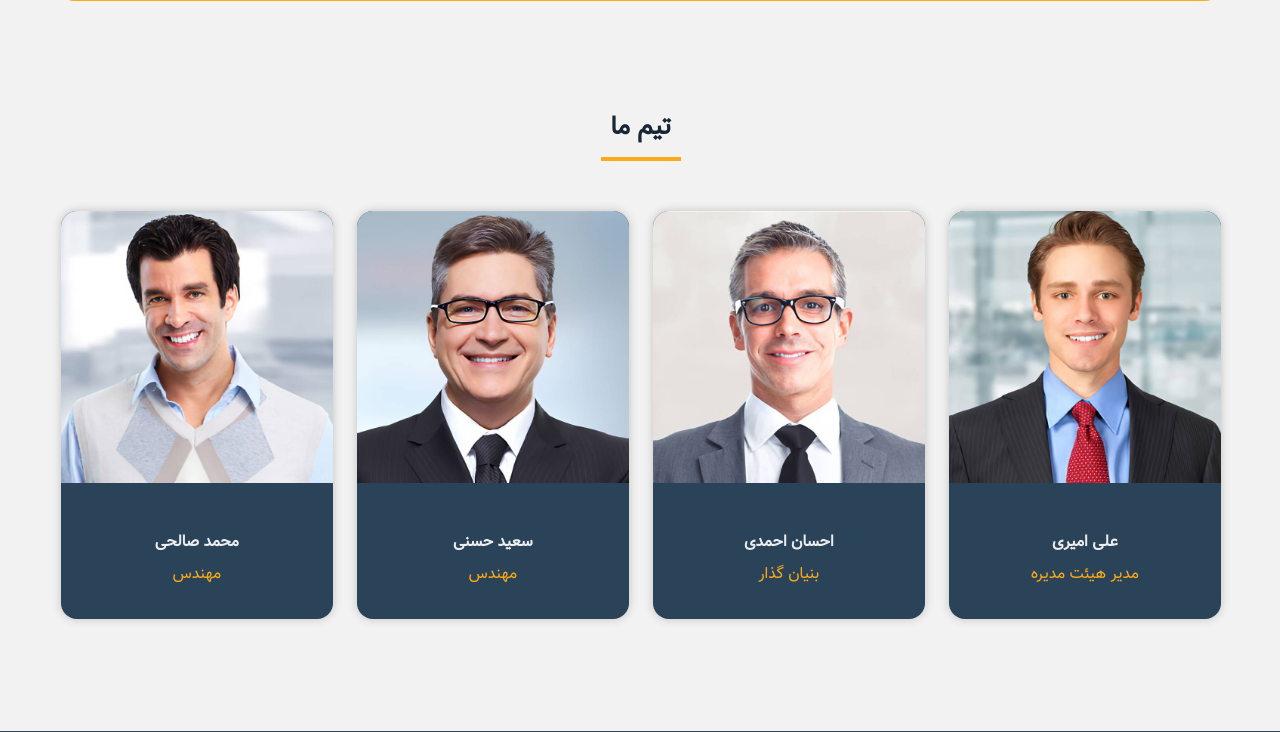
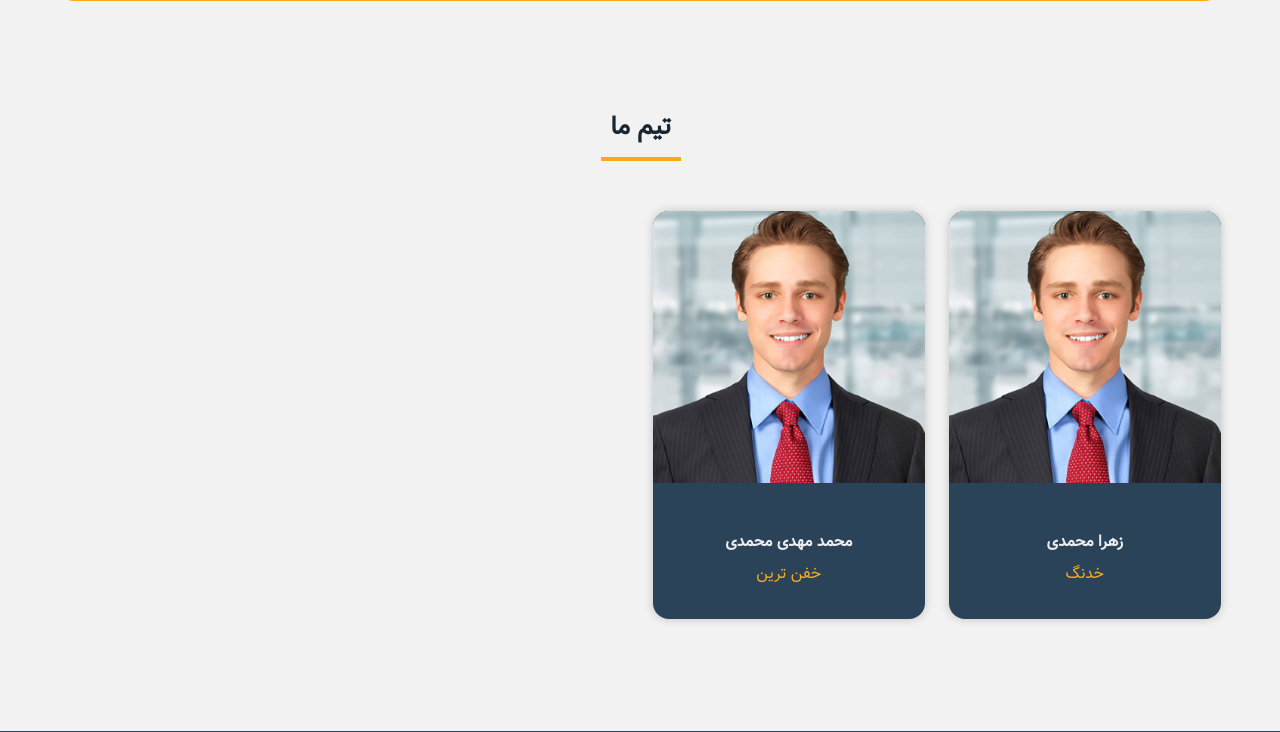
Before and after one commit to mhdimohammadi/sharif_backend, a Django app: page / in a window 1280 px wide. Shown: the part 3240-3972 px from the top of the page. Run offline with Django 5.2, Linux system fonts and the light colour scheme; data comes from the database, SQL or seed files in the repository; both versions use the stored data as it was after the commit; some libraries are stand-ins or nearby versions; some web fonts are replaced.

Commit message:
added team view and inserted team in team.html and index.html

```diff
--- a/home/templates/index.html
+++ b/home/templates/index.html
@@ -310,14 +310,16 @@
       <div class="r-container">
         <h3 class="title">تیم ما</h3>
         <div class="row row-cols-1 row-cols-sm-2 row-cols-md-2 row-cols-lg-4 g-4">
+
+          {% for member in team_members %}
           <div class="col">
             <div class="card position-relative">
 
-              <figure> <img src="{% static "images/team-1.jpg" %}" class="card-img-top" alt="image-team"></figure>
+              <figure> <img src="{{ member.default_image_fallback }}" class="card-img-top" alt="image-team"></figure>
 
               <div class="card-body">
-                <p class="card-title">علی امیری</p>
-                <p class="card-text">مدیر هیئت مدیره</p>
+                <p class="card-title">{{ member.name }}</p>
+                <p class="card-text">{{ member.speciality }}</p>
                 <div class=" ">
                   <ul class=" social-header-top social-team d-flex justify-content-center align-content-center ">
                     <a href="">
@@ -338,86 +340,8 @@
               </div>
             </div>
           </div>
-          <div class="col">
-            <div class="card position-relative">
+          {% endfor %}
 
-              <figure><img src="{% static "images/team-2.jpg" %}" class="card-img-top" alt="image-team"></figure>
-
-              <div class="card-body">
-                <p class="card-title">احسان احمدی</p>
-                <p class="card-text">بنیان گذار</p>
-                <div class="text-warning  ">
-                  <ul class=" social-header-top social-team d-flex justify-content-center align-content-center ">
-                    <a href="">
-                      <li><i class="fa-brands fa-whatsapp"></i></li>
-                    </a>
-                    <a href="">
-                      <li><i class="fa-brands fa-instagram"></i></li>
-                    </a>
-                    <a href="">
-                      <li><i class="fa-brands fa-linkedin-in"></i></li>
-                    </a>
-                    <a href="">
-                      <li><i class="fa-brands fa-facebook-f"></i></li>
-                    </a>
-
-                  </ul>
-                </div>
-              </div>
-            </div>
-          </div>
-          <div class="col">
-            <div class="card position-relative">
-              <figure><img src="{% static "images/team-3.jpg" %}" class="card-img-top" alt="image-team"></figure>
-              <div class="card-body ">
-                <p class="card-title">سعید حسنی</p>
-                <p class="card-text">مهندس</p>
-                <div class="text-warning   ">
-                  <ul class=" social-header-top social-team d-flex justify-content-center align-content-center ">
-                    <a href="">
-                      <li><i class="fa-brands fa-whatsapp"></i></li>
-                    </a>
-                    <a href="">
-                      <li><i class="fa-brands fa-instagram"></i></li>
-                    </a>
-                    <a href="">
-                      <li><i class="fa-brands fa-linkedin-in"></i></li>
-                    </a>
-                    <a href="">
-                      <li><i class="fa-brands fa-facebook-f"></i></li>
-                    </a>
-
-                  </ul>
-                </div>
-              </div>
-            </div>
-          </div>
-          <div class="col">
-            <div class="card position-relative">
-              <figure><img src="{% static "images/team-4.jpg" %}" class="card-img-top" alt="image-team"></figure>
-              <div class="card-body ">
-                <p class="card-title">محمد صالحی</p>
-                <p class="card-text">مهندس</p>
-                <div class="text-warning  ">
-                  <ul class=" social-header-top social-team d-flex justify-content-center align-content-center ">
-                    <a href="">
-                      <li><i class="fa-brands fa-whatsapp"></i></li>
-                    </a>
-                    <a href="">
-                      <li><i class="fa-brands fa-instagram"></i></li>
-                    </a>
-                    <a href="">
-                      <li><i class="fa-brands fa-linkedin-in"></i></li>
-                    </a>
-                    <a href="">
-                      <li><i class="fa-brands fa-facebook-f"></i></li>
-                    </a>
-
-                  </ul>
-                </div>
-              </div>
-            </div>
-          </div>
         </div>
       </div>
     </section>
--- a/home/templates/index2.html
+++ b/home/templates/index2.html
@@ -709,7 +709,7 @@
           <div class="col">
             <div class="card position-relative">
 
-              <figure> <img src="{% static "images/team-1.jpg" %}" class="card-img-top" alt="image-team"></figure>
+              <figure> <img src="{% static "images/default_pfp.jpg" %}" class="card-img-top" alt="image-team"></figure>
 
               <div class="card-body">
                 <p class="card-title">علی امیری</p>
--- a/home/views/index.py
+++ b/home/views/index.py
@@ -1,8 +1,15 @@
 from django.shortcuts import render
-from home.models import HomeModel
+from team.models import  TeamModel
 
 
 
 
 def index(request):
-    return render(request,"index.html")
+
+    team_members = TeamModel.objects.filter(is_active=True).order_by('-priority')[:4]
+
+    context = {
+        "team_members": team_members
+    }
+
+    return render(request,"index.html", context)
--- a/sharif_backend/urls.py
+++ b/sharif_backend/urls.py
@@ -13,6 +13,7 @@ admin.site.index_title = "Welcome to the admin panel"
 urlpatterns = [
     path('admin/', admin.site.urls),
     path('',include('home.urls', namespace='home')),
+    path('team/',include('team.urls', namespace='team')),
 ]
 
 if settings.DEBUG:
--- a/team/admin/team.py
+++ b/team/admin/team.py
@@ -6,7 +6,7 @@ from team.models import TeamModel
 
 @admin.register(TeamModel)
 class TeamModelAdmin(admin.ModelAdmin):
-    list_display = ['name','speciality']
-    list_editable = ['speciality']
+    list_display = ['name','speciality','priority','is_active']
+    list_editable = ['speciality','priority','is_active']
     search_fields = ['name']
     list_filter = ['is_active']
--- a/team/models/team.py
+++ b/team/models/team.py
@@ -1,5 +1,5 @@
 from django.db import models
-
+from django.templatetags.static import static
 
 
 
@@ -17,6 +17,19 @@ class Team(models.Model):
         verbose_name= "تخصص",
     )
 
+    profile_picture = models.ImageField(
+        upload_to="team/profile_pictures",
+        null=True,
+        blank=True,
+        verbose_name= "عکس پروفایل",
+    )
+
+    priority = models.PositiveIntegerField(
+        default=0,
+        verbose_name= "اولویت نمایش",
+        help_text= "نشان دهنده الویت نمایش اعضای تیم، عدد بالاتر یعنی الویت بیشتر",
+    )
+
 
     is_active = models.BooleanField(
         default=True,
@@ -29,6 +42,26 @@ class Team(models.Model):
         verbose_name = "تیم"
         verbose_name_plural = "اعضای تیم"
 
+        indexes = [
+            models.Index(
+                fields=[
+                    'priority',
+                ],
+            )
+        ]
+
 
     def __str__(self):
         return f"{self.name} : {self.speciality}"
+
+
+
+    # =============================
+    # returns default image is there is no profile picture
+    # =============================
+    @property
+    def default_image_fallback(self):
+         if self.profile_picture:
+             return self.profile_picture.url
+
+         return  static('images/default_pfp.jpg')
--- /dev/null
+++ b/team/urls.py
@@ -0,0 +1,12 @@
+from django.urls import path
+from . import views
+
+
+app_name = "team"
+
+
+
+urlpatterns = [
+    path("members/", views.team_members, name="team_members"),
+
+]
--- a/team/views.py
+++ /dev/null
@@ -1,3 +0,0 @@
-from django.shortcuts import render
-
-# Create your views here.
--- /dev/null
+++ b/team/views/__init__.py
@@ -0,0 +1 @@
+from .team import team_members
--- a/templates/partials/header.html
+++ b/templates/partials/header.html
@@ -55,7 +55,7 @@
                   </a>
                   <div class="thubmenu">
                     <ul class="dropdown1">
-                      <li><a href="team.html">تیم ما</a></li>
+                      <li><a href="{% url "team:team_members" %}">تیم ما</a></li>
                       <li><a href="projects.html">پروژه ها
 
                         </a>
```
Also changed, not shown: team/templates/team.html (added, +73 -0 lines), team/views/team.py (added, +15 -0 lines), db.sqlite3, media/team/profile_pictures/team-1.jpg (added), static/images/custome.png (deleted), static/images/default_pfp.jpg (renamed from static/images/team-1.jpg), team/migrations/0003_team_profile_picture.py (added), team/migrations/0004_team_priority_alter_team_profile_picture.py (added), team/migrations/0005_alter_team_priority_and_more.py (added).
